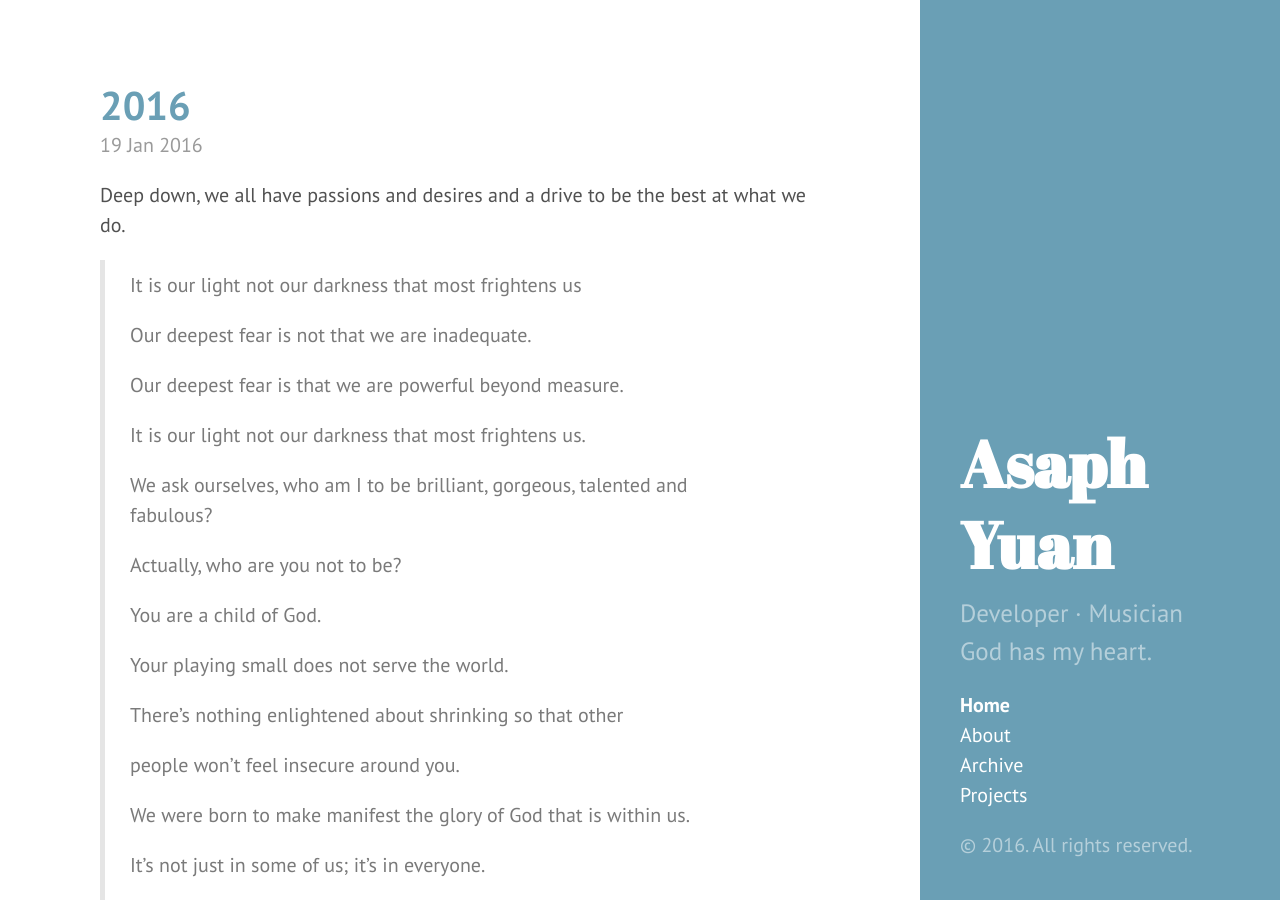
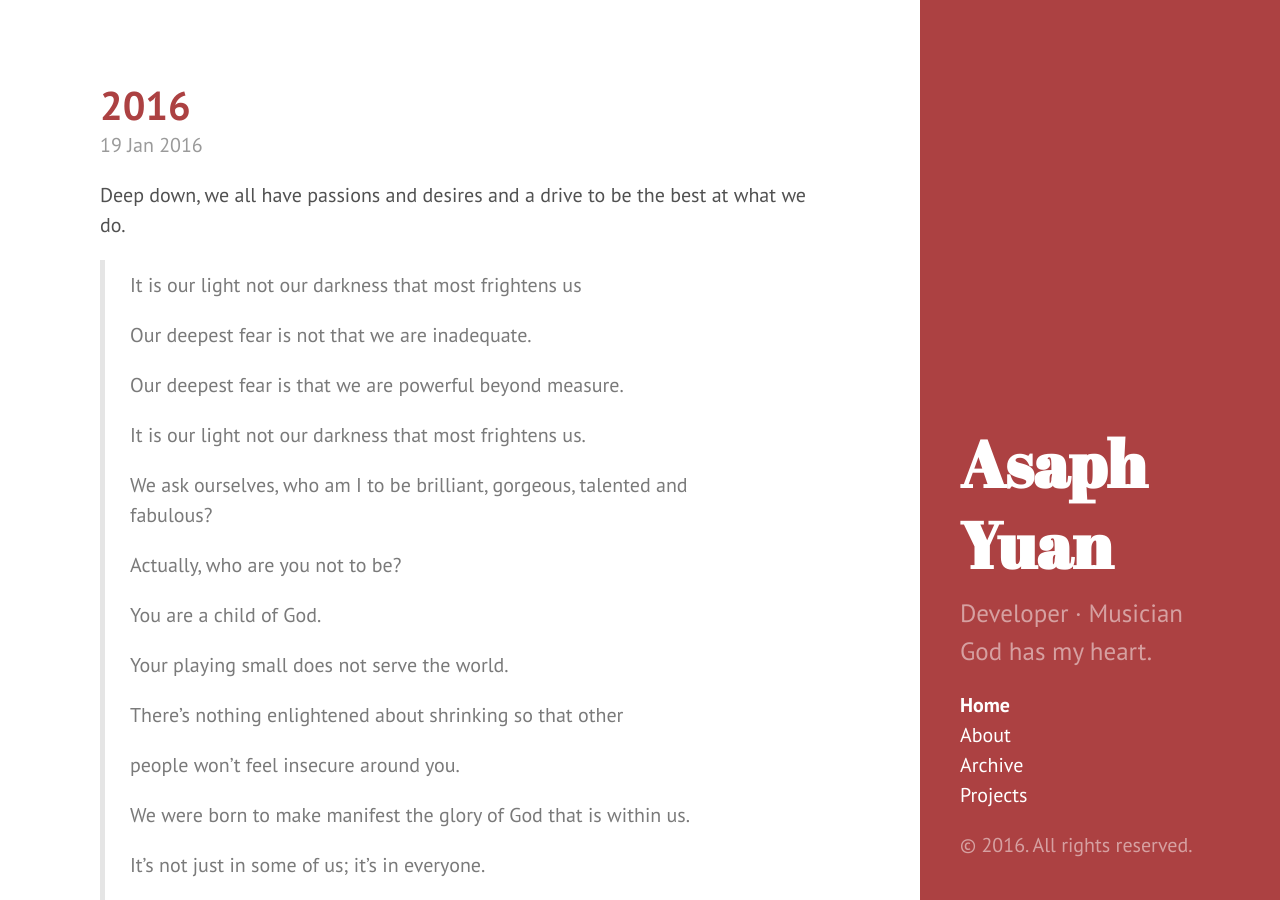
Before and after one commit to asaphy/asaphy.github.io, a Jekyll site: the page built from index.html, in a window 1280 px wide and 900 px high. Built offline with Jekyll 4.4.1, drawn with Linux system fonts in a browser that asks for light colours; the list of posts is cut into pages by our own code.

```diff
--- a/_layouts/default.html
+++ b/_layouts/default.html
@@ -3,7 +3,7 @@
 
   {% include head.html %}
 
-  <body class="theme-base-0d layout-reverse">
+  <body class="theme-base-08 layout-reverse">
 
     {% include sidebar.html %}
 
```
